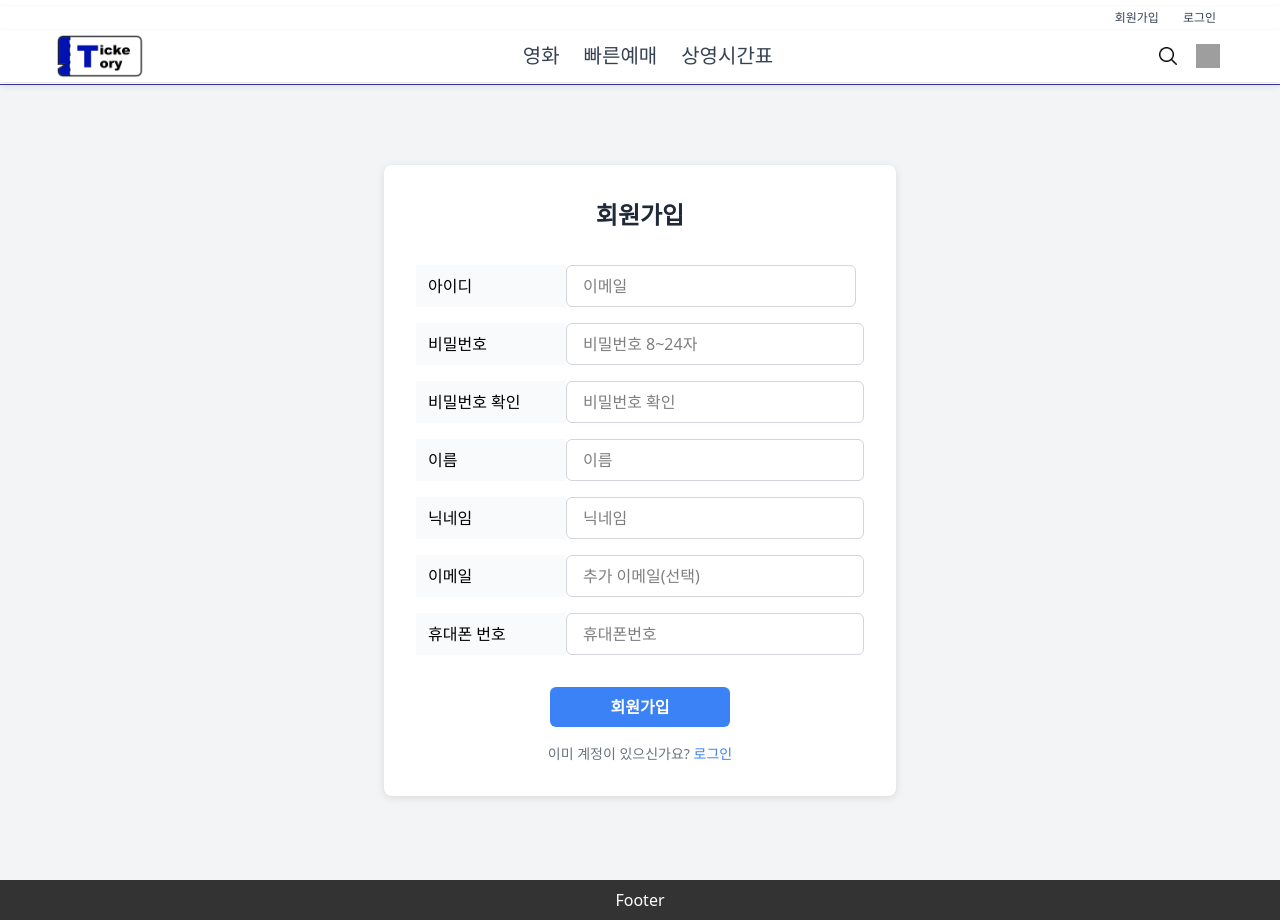
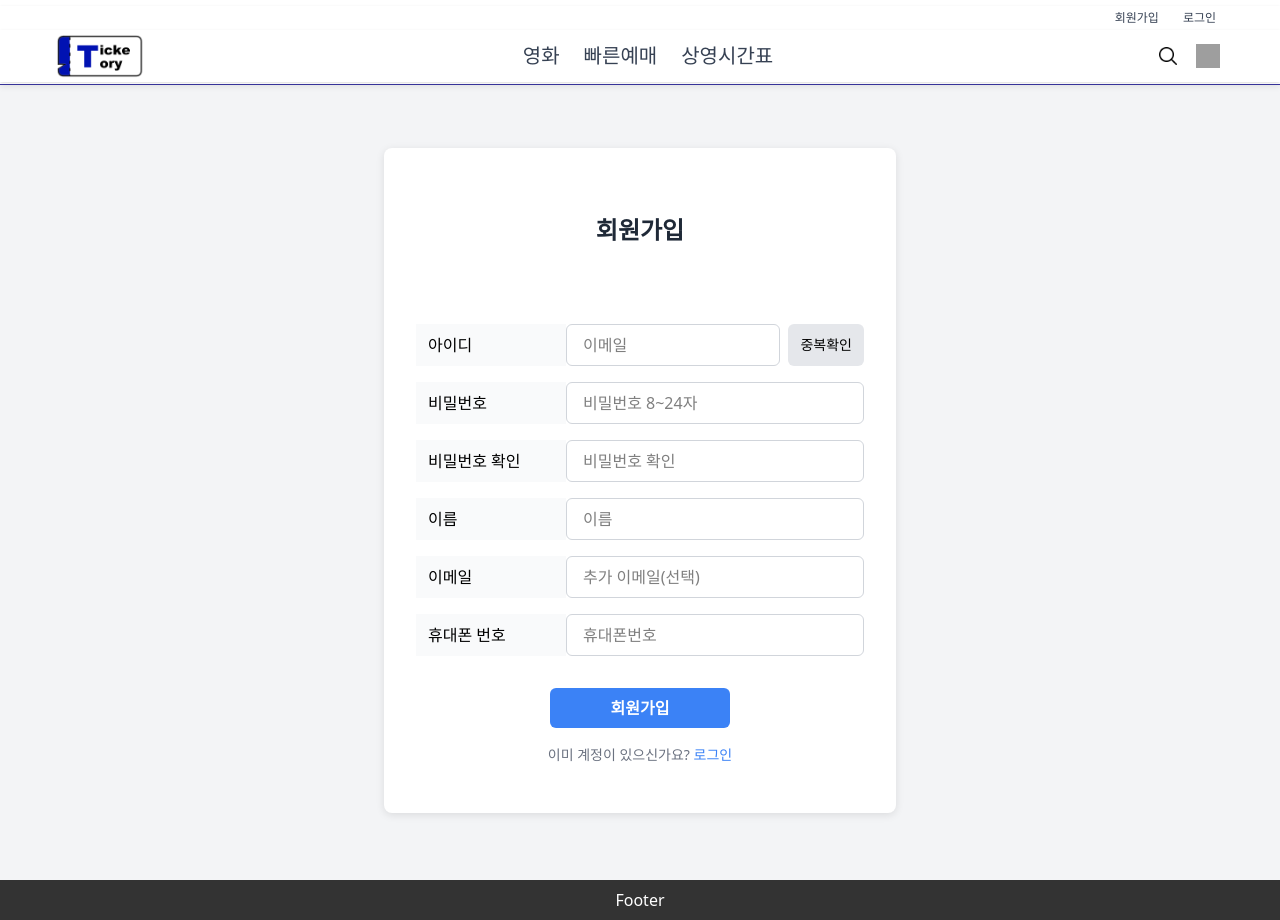
Before and after one commit to sjyun0507/ticketory_frontend, a React (Vite) app: page /signup in a window 1280 px wide. Built offline with nearby package versions, Linux system fonts and the light colour scheme; grey boxes are pictures that could not be loaded.

Commit message:
중복확인 버튼추가

```diff
--- a/src/api/memberApi.js
+++ b/src/api/memberApi.js
@@ -9,10 +9,10 @@ export const login = (data) => {
     return axiosInstance.post("/members/login", data);
 };
 // 아이디(이메일) 중복확인 -> true: 사용 가능, false: 사용 불가
-// export async function checkLoginId(loginId) {
-//     const trimmed = (loginId ?? "").trim();
-//     const { data } = await axiosInstance.get("/members/exists", {
-//         params: { loginId: trimmed },
-//     });
-//     return Boolean(data?.available);
-// }
+export async function checkLoginId(loginId) {
+    const trimmed = (loginId ?? "").trim();
+    const { data } = await axiosInstance.get("/members/exists", {
+        params: { loginId: trimmed },
+    });
+    return Boolean(data?.available);
+}
--- a/src/pages/Signup.css
+++ b/src/pages/Signup.css
@@ -24,6 +24,7 @@
     font-size: 1.5rem; /* text-2xl */
     font-weight: bold;
     text-align: center;
+    margin-top: 2rem;
     margin-bottom: 2rem;
     color: #1f2937; /* text-gray-800 */
 }
@@ -110,6 +111,7 @@
     font-size: 0.875rem;
     text-align: center;
     color: #6b7280; /* text-gray-500 */
+    margin-bottom: 1rem;
 }
 
 .signup-footer a {
--- a/src/pages/Signup.jsx
+++ b/src/pages/Signup.jsx
@@ -1,5 +1,5 @@
 import {useState} from "react";
-import {signup} from "../api/memberApi.js";
+import {checkLoginId, signup} from "../api/memberApi.js";
 import {useNavigate} from "react-router-dom";
 import "./Signup.css";
 
@@ -7,7 +7,6 @@ import "./Signup.css";
 export default function SignupPage() {
     const navigate = useNavigate();
     const [form, setForm] = useState({
-        nickname: "",
         loginId: "",
         name: "",
         email: "",
@@ -15,9 +14,9 @@ export default function SignupPage() {
         phone: "",
     });
     const [passwordConfirm, setPasswordConfirm] = useState("");
-    // const [isCheckingId, setIsCheckingId] = useState(false);
-    // const [isIdAvailable, setIsIdAvailable] = useState(null); // null: 미확인, true/false: 확인 결과
-    // const [idCheckMessage, setIdCheckMessage] = useState("");
+    const [isCheckingId, setIsCheckingId] = useState(false);
+    const [isIdAvailable, setIsIdAvailable] = useState(null); // null: 미확인, true/false: 확인 결과
+    const [idCheckMessage, setIdCheckMessage] = useState("");
 
     const handleChange = e => {
         const {name, value} = e.target;
@@ -26,50 +25,49 @@ export default function SignupPage() {
         } else {
             setForm(prev => ({...prev, [name]: value}));
         }
-        // if (name === "loginId") {
-        //     // 아이디가 바뀌면 이전 중복확인 결과는 무효화
-        //     setIsIdAvailable(null);
-        //     setIdCheckMessage("");
-        // }
+        if (name === "loginId") {
+            // 아이디가 바뀌면 이전 중복확인 결과는 무효화
+            setIsIdAvailable(null);
+            setIdCheckMessage("");
+        }
 
     };
 
-    // const handleIdCheck = async () => {
-    //     if (!form.loginId) {
-    //         setIdCheckMessage("아이디(이메일)를 입력하세요.");
-    //         setIsIdAvailable(null);
-    //         return;
-    //     }
-    //     // 예: 이메일 형식 간단 검증(프로젝트 정책에 맞게 조정)
-    //     const emailLike = /\S+@\S+\.\S+/.test(form.loginId);
-    //     if (!emailLike) {
-    //         setIdCheckMessage("올바른 이메일 형식이 아닙니다.");
-    //         setIsIdAvailable(null);
-    //         return;
-    //     }
-    //
-    //     try {
-    //         setIsCheckingId(true);
-    //         setIdCheckMessage("");
-    //
-    //         const available = await checkLoginId(form.loginId);
-    //
-    //
-    //         if (available) {
-    //             setIsIdAvailable(true);
-    //             setIdCheckMessage("사용 가능한 아이디입니다.");
-    //         } else {
-    //             setIsIdAvailable(false);
-    //             setIdCheckMessage("이미 사용 중인 아이디입니다.");
-    //         }
-    //     } catch (e) {
-    //         console.error(e);
-    //         setIsIdAvailable(null);
-    //         setIdCheckMessage("중복확인에 실패했습니다. 잠시 후 다시 시도하세요.");
-    //     } finally {
-    //         setIsCheckingId(false);
-    //     }
-    // };
+    const handleIdCheck = async () => {
+        if (!form.loginId) {
+            setIdCheckMessage("아이디(이메일)를 입력하세요.");
+            setIsIdAvailable(null);
+            return;
+        }
+        // 예: 이메일 형식 간단 검증(프로젝트 정책에 맞게 조정)
+        const emailLike = /\S+@\S+\.\S+/.test(form.loginId);
+        if (!emailLike) {
+            setIdCheckMessage("올바른 이메일 형식이 아닙니다.");
+            setIsIdAvailable(null);
+            return;
+        }
+
+        try {
+            setIsCheckingId(true);
+            setIdCheckMessage("");
+
+            const available = await checkLoginId(form.loginId);
+
+            if (available) {
+                setIsIdAvailable(true);
+                setIdCheckMessage("사용 가능한 아이디입니다.");
+            } else {
+                setIsIdAvailable(false);
+                setIdCheckMessage("이미 사용 중인 아이디입니다.");
+            }
+        } catch (e) {
+            console.error(e);
+            setIsIdAvailable(null);
+            setIdCheckMessage("중복확인에 실패했습니다. 잠시 후 다시 시도하세요.");
+        } finally {
+            setIsCheckingId(false);
+        }
+    };
 
 
     const handleSubmit = async e => {
@@ -106,7 +104,24 @@ export default function SignupPage() {
         <div className="signup-container">
             <div className="signup-card">
                 <h2 className="signup-title">회원가입</h2>
+                <div className="mb-1">
+                    <div className={`min-h-10 transition-all`}>
+                        {idCheckMessage && (
+                            <div
+                                aria-live="polite"
+                                style={{marginTop: 4,
+                                    color: isIdAvailable === true ? "green"
+                                        : isIdAvailable === false ? "red" : "#666",
+                                }}
+                            >
+                                {idCheckMessage}
+                            </div>
+                        )}
+                    </div>
+                </div>
                 <form onSubmit={handleSubmit} className="signup-form">
+
+
                     <label htmlFor="loginId" className="form-label">아이디</label>
                     <div className="id-check-group">
                         <input
@@ -118,27 +133,10 @@ export default function SignupPage() {
                             required
                             className="form-input"
                         />
-                        {/*<button type="button" className="id-check-button" onClick={handleIdCheck}*/}
-                        {/*        disabled={isCheckingId || !form.loginId}>*/}
-                        {/*    {isCheckingId ? "확인중..." : "중복확인"}</button>*/}
+                        <button type="button" className="id-check-button" onClick={handleIdCheck}
+                                disabled={isCheckingId || !form.loginId}>
+                            {isCheckingId ? "확인중..." : "중복확인"}</button>
                     </div>
-                    {/*{idCheckMessage && (*/}
-                    {/*    <div*/}
-                    {/*        aria-live="polite"*/}
-                    {/*        style={{*/}
-                    {/*            marginTop: 4,*/}
-                    {/*            color:*/}
-                    {/*                isIdAvailable === true*/}
-                    {/*                    ? "green"*/}
-                    {/*                    : isIdAvailable === false*/}
-                    {/*                        ? "crimson"*/}
-                    {/*                        : "#666",*/}
-                    {/*        }}*/}
-                    {/*    >*/}
-                    {/*        {idCheckMessage}*/}
-                    {/*    </div>*/}
-                    {/*)}*/}
-
 
                     <label htmlFor="password" className="form-label">비밀번호</label>
                     <input
@@ -172,16 +170,6 @@ export default function SignupPage() {
                         onChange={handleChange}
                         placeholder="이름"
                         required
-                        className="form-input"
-                    />
-
-                    <label htmlFor="nickname" className="form-label">닉네임</label>
-                    <input
-                        id="nickname"
-                        name="nickname"
-                        value={form.nickname}
-                        onChange={handleChange}
-                        placeholder="닉네임"
                         className="form-input"
                     />
 
```
